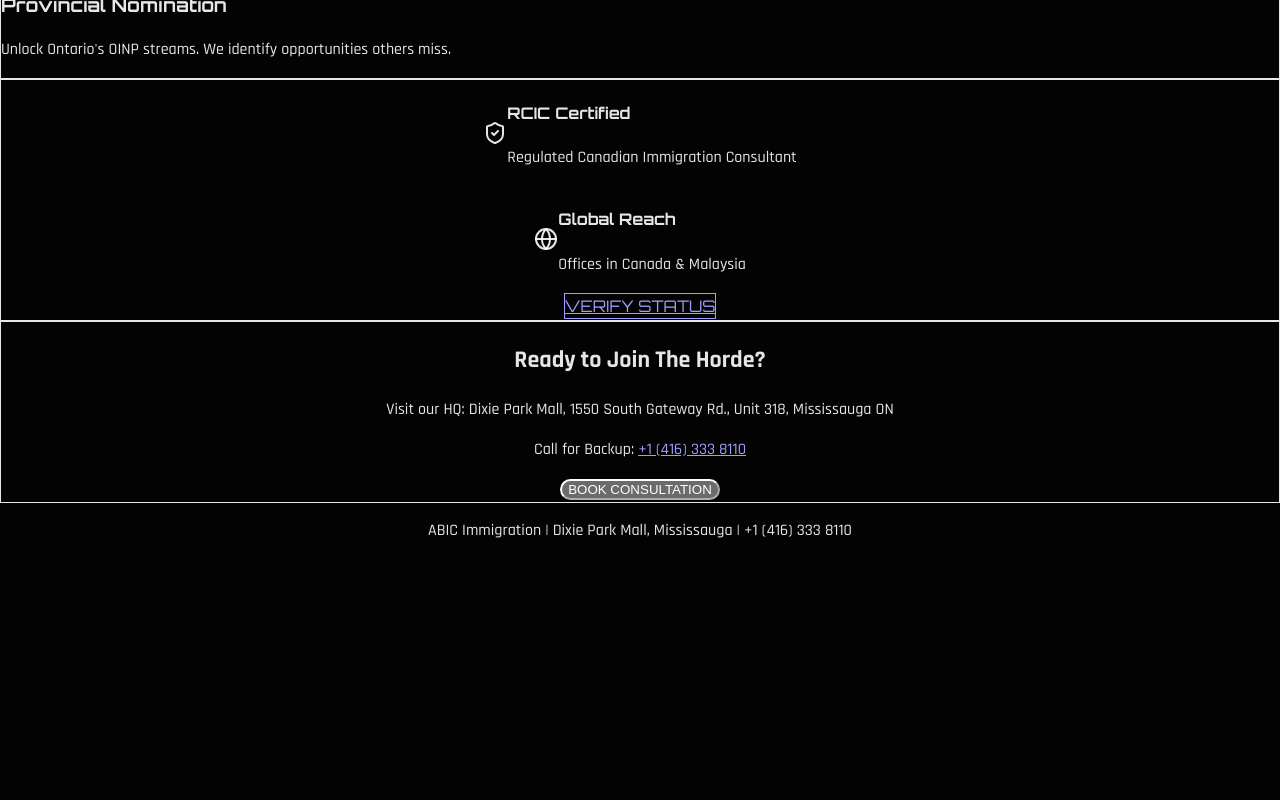
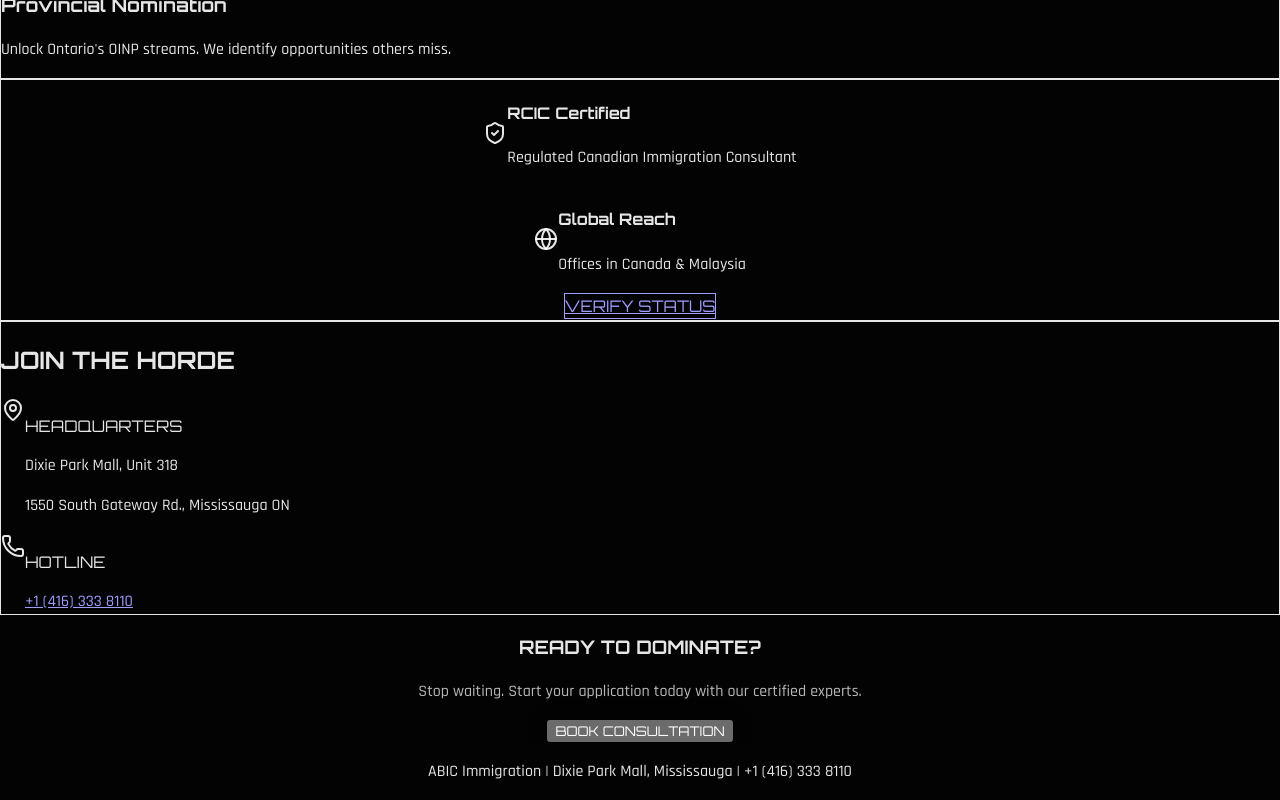
Before and after one commit to simplifaisoul/the-horde-web, a React (Vite) app: page / in a window 1280 px wide. Shown: the part 1017-1817 px from the top of the page. Before the commit the page ends 1576 px from the top, so only its background shows below. Built offline with nearby package versions, Linux system fonts and the light colour scheme.

Commit message:
Cycle 3: Final Polish - Cyberpunk Contact Section & Consistency Check

```diff
--- a/src/components/Contact.tsx
+++ b/src/components/Contact.tsx
@@ -1,20 +1,63 @@
+import { MapPin, Phone } from 'lucide-react';
+
 export default function Contact() {
     return (
-        <section className="py-20 w-full px-4 relative z-10" id="contact">
-            <div className="max-w-4xl mx-auto text-center border border-horde-blue/30 bg-horde-blue/5 rounded-2xl p-12 backdrop-blur-sm">
-                <h2 className="text-3xl font-bold text-white mb-8">Ready to Join The Horde?</h2>
-                <div className="space-y-6 text-gray-300">
-                    <p className="text-lg">
-                        Visit our HQ: <span className="text-white font-semibold">Dixie Park Mall, 1550 South Gateway Rd., Unit 318, Mississauga ON</span>
-                    </p>
-                    <p className="text-lg">
-                        Call for Backup: <a href="tel:+14163338110" className="text-horde-blue hover:underline font-bold">+1 (416) 333 8110</a>
-                    </p>
-                    <div className="pt-8">
-                        <button className="px-10 py-3 bg-white text-black font-bold rounded-full hover:bg-gray-200 transition-colors">
+        <section className="py-24 w-full px-4 relative z-10" id="contact">
+            {/* Cyberpunk Decorative Elements */}
+            <div className="absolute top-0 left-0 w-full h-px bg-gradient-to-r from-transparent via-horde-blue/50 to-transparent"></div>
+
+            <div className="max-w-5xl mx-auto flex flex-col md:flex-row gap-8 items-stretch">
+                {/* Info Card */}
+                <div className="flex-1 border border-white/10 bg-black/60 backdrop-blur-xl rounded-2xl p-10 flex flex-col justify-center relative overflow-hidden group">
+                    {/* Hover glow */}
+                    <div className="absolute -inset-1 bg-gradient-to-r from-horde-blue/20 to-purple-600/20 rounded-2xl blur opacity-0 group-hover:opacity-100 transition duration-1000"></div>
+
+                    <div className="relative z-10">
+                        <h2 className="text-5xl font-black text-white mb-8 font-['Orbitron'] leading-tight">
+                            JOIN THE <span className="text-horde-blue">HORDE</span>
+                        </h2>
+
+                        <div className="space-y-8">
+                            <div className="flex items-start gap-4">
+                                <div className="p-3 bg-white/5 rounded-lg text-horde-blue">
+                                    <MapPin size={24} />
+                                </div>
+                                <div>
+                                    <p className="text-sm text-gray-400 font-['Orbitron'] tracking-widest mb-1">HEADQUARTERS</p>
+                                    <p className="text-lg text-white">Dixie Park Mall, Unit 318</p>
+                                    <p className="text-gray-400">1550 South Gateway Rd., Mississauga ON</p>
+                                </div>
+                            </div>
+
+                            <div className="flex items-start gap-4">
+                                <div className="p-3 bg-white/5 rounded-lg text-horde-blue">
+                                    <Phone size={24} />
+                                </div>
+                                <div>
+                                    <p className="text-sm text-gray-400 font-['Orbitron'] tracking-widest mb-1">HOTLINE</p>
+                                    <a href="tel:+14163338110" className="text-2xl font-bold text-white hover:text-horde-blue transition-colors">
+                                        +1 (416) 333 8110
+                                    </a>
+                                </div>
+                            </div>
+                        </div>
+                    </div>
+                </div>
+
+                {/* CTA Card */}
+                <div className="flex-1 bg-horde-blue text-black p-10 rounded-2xl flex flex-col justify-center items-center text-center relative overflow-hidden group hover:scale-[1.02] transition-transform duration-300">
+                    <div className="relative z-10">
+                        <h3 className="text-3xl font-black font-['Orbitron'] mb-4">READY TO DOMINATE?</h3>
+                        <p className="text-lg font-medium mb-8 opacity-80 max-w-sm mx-auto">
+                            Stop waiting. Start your application today with our certified experts.
+                        </p>
+                        <button className="px-12 py-4 bg-black text-white font-bold text-lg rounded hover:bg-white hover:text-black transition-all shadow-[0_0_20px_rgba(0,0,0,0.3)] font-['Orbitron'] tracking-widest">
                             BOOK CONSULTATION
                         </button>
                     </div>
+
+                    {/* Background Pattern */}
+                    <div className="absolute inset-0 opacity-10 bg-[radial-gradient(circle_at_center,_black_1px,_transparent_1px)] bg-[length:20px_20px]"></div>
                 </div>
             </div>
         </section>
```
